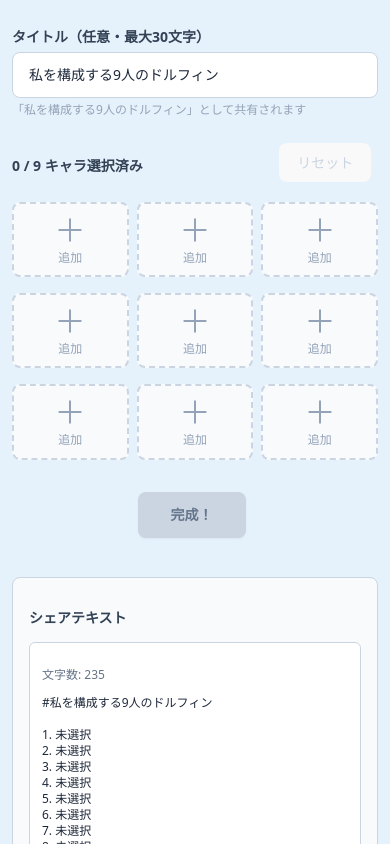
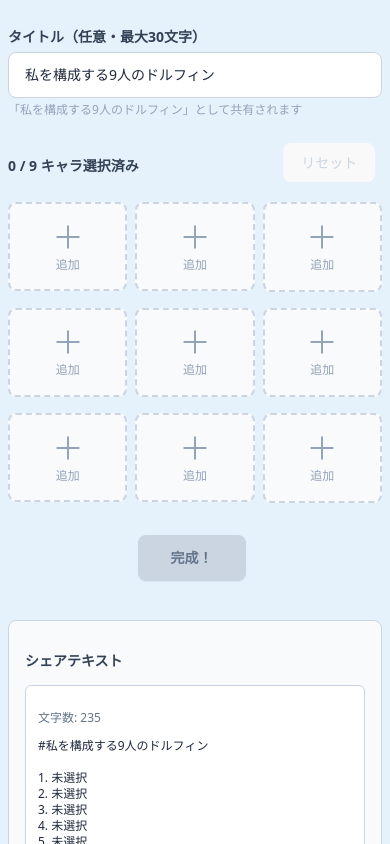
Before and after one commit to maguro-alternative/my-portfolio-site, a Next.js app: page /nine/dolphin in a window 390 px wide. Shown: the top 844 px of the page. Built offline with nearby package versions, Linux system fonts and the light colour scheme.

Commit message:
fix: use 4:3 aspect ratio and narrower container for larger panels
- max-w-md (448px) with minimal padding for mobile-optimized width
- aspect-[4/3] balances showing character images without being too flat

https://claude.ai/code/session_01DcH3ugyCVaYftSQLYe26sz

```diff
--- a/src/app/nine/dolphin/page.tsx
+++ b/src/app/nine/dolphin/page.tsx
@@ -283,7 +283,7 @@ export default function NineDolphin() {
   };
 
   return (
-    <div className="mx-auto min-h-screen w-full max-w-2xl px-3 py-6">
+    <div className="mx-auto min-h-screen w-full max-w-md px-2 py-6">
       {/* タイトル入力 */}
       <section className="mb-6">
         <label className="block space-y-1">
@@ -325,7 +325,7 @@ export default function NineDolphin() {
               // 選択済みパネル
               <button
                 onClick={() => handlePanelClick(index)}
-                className="group relative aspect-video w-full overflow-hidden rounded-lg border border-slate-200 bg-slate-100"
+                className="group relative aspect-[4/3] w-full overflow-hidden rounded-lg border border-slate-200 bg-slate-100"
               >
                 {item.image && (
                   <img
@@ -356,7 +356,7 @@ export default function NineDolphin() {
               // 空パネル
               <button
                 onClick={() => handlePanelClick(index)}
-                className="flex aspect-video w-full flex-col items-center justify-center gap-1 rounded-lg border-2 border-dashed border-slate-300 bg-slate-50 text-slate-400 transition-colors hover:border-slate-400 hover:bg-slate-100 hover:text-slate-500"
+                className="flex aspect-[4/3] w-full flex-col items-center justify-center gap-1 rounded-lg border-2 border-dashed border-slate-300 bg-slate-50 text-slate-400 transition-colors hover:border-slate-400 hover:bg-slate-100 hover:text-slate-500"
               >
                 <svg className="h-8 w-8" fill="none" stroke="currentColor" viewBox="0 0 24 24">
                   <path strokeLinecap="round" strokeLinejoin="round" strokeWidth={1.5} d="M12 4v16m8-8H4" />
```
